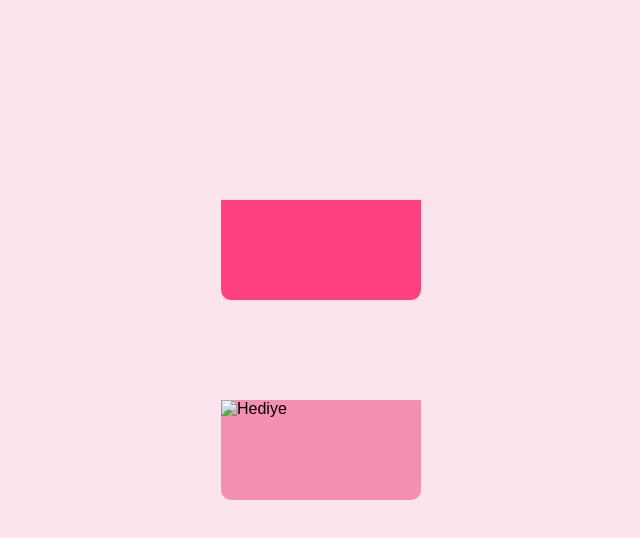
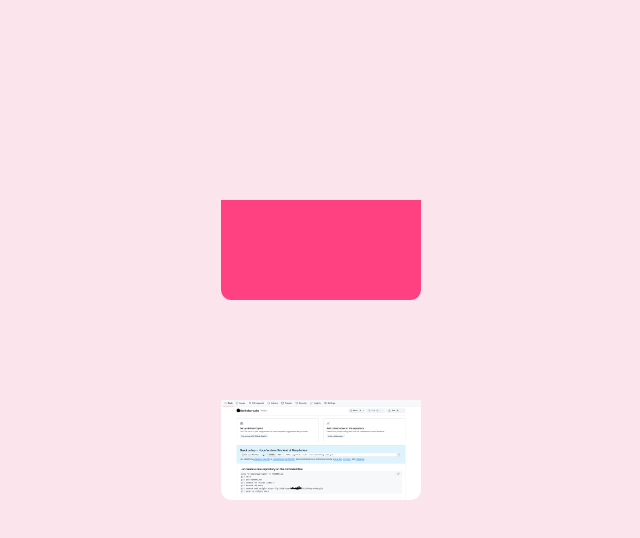
Before and after one commit to tilsimcik/birthday-gift, a plain HTML site: page index.html in a window 1280 px wide. Both pictures are taken after a click on the element 640 px from the left and 400 px from the top of the page. Shown: the whole page, without its empty margins (319-959 px from the left). Drawn offline with Linux system fonts and the light colour scheme.

Commit message:
Update index.html

```diff
--- a/index.html
+++ b/index.html
@@ -3,7 +3,7 @@
 <head>
 <meta charset="UTF-8">
 <meta name="viewport" content="width=device-width, initial-scale=1.0">
-<title>Doğum Günü Hediyesi</title>
+<title>748</title>
 <style>
   body {
     display: flex;
@@ -63,7 +63,7 @@
 <div class="gift-box" id="giftBox">
   <div class="lid" id="lid"></div>
   <div class="box">
-    <img src="hediye.jpg" alt="Hediye" class="gift-image" id="giftImage">
+    <img src="hediye.jpeg" alt="Hediye" class="gift-image" id="giftImage">
   </div>
 </div>
 
```
